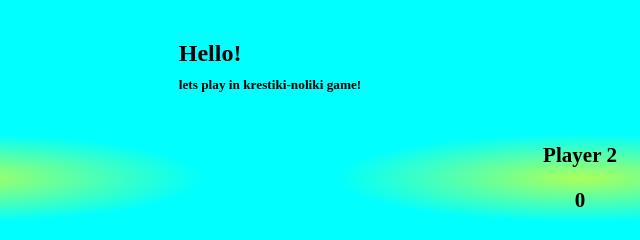
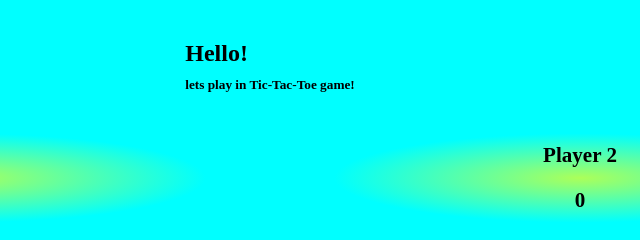
Before and after one commit to valiant9191/tic-tac-toe, a plain HTML site: page index.html in a window 1280 px wide. Shown: the top 240 px of the page, 370-1010 px from the left. Drawn offline with Linux system fonts and the light colour scheme.

Commit message:
change title

```diff
--- a/index.html
+++ b/index.html
@@ -12,7 +12,7 @@
 <body>
     <section class="title">
         <h1>Hello!</h1>
-        <h5>lets play in krestiki-noliki game!</h5>
+        <h5>lets play in Tic-Tac-Toe game!</h5>
     </section>
     <section class="players">
         <div class="player">
```
